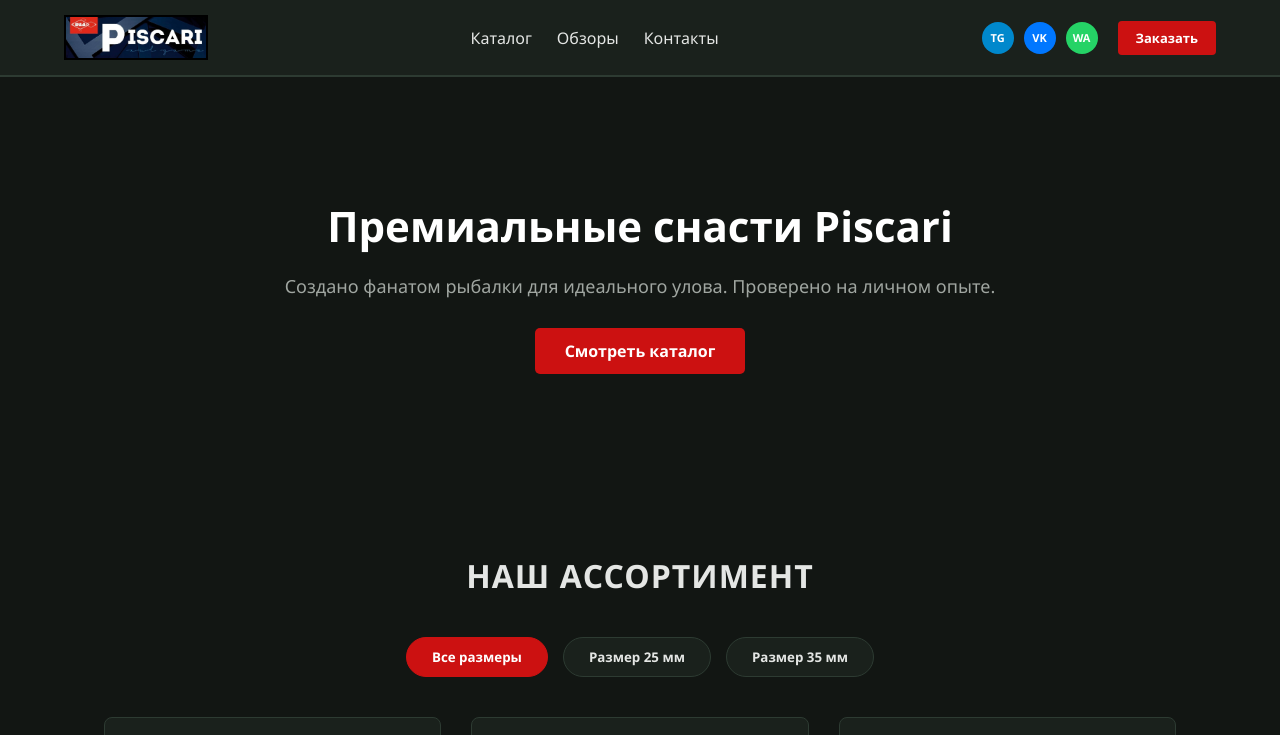
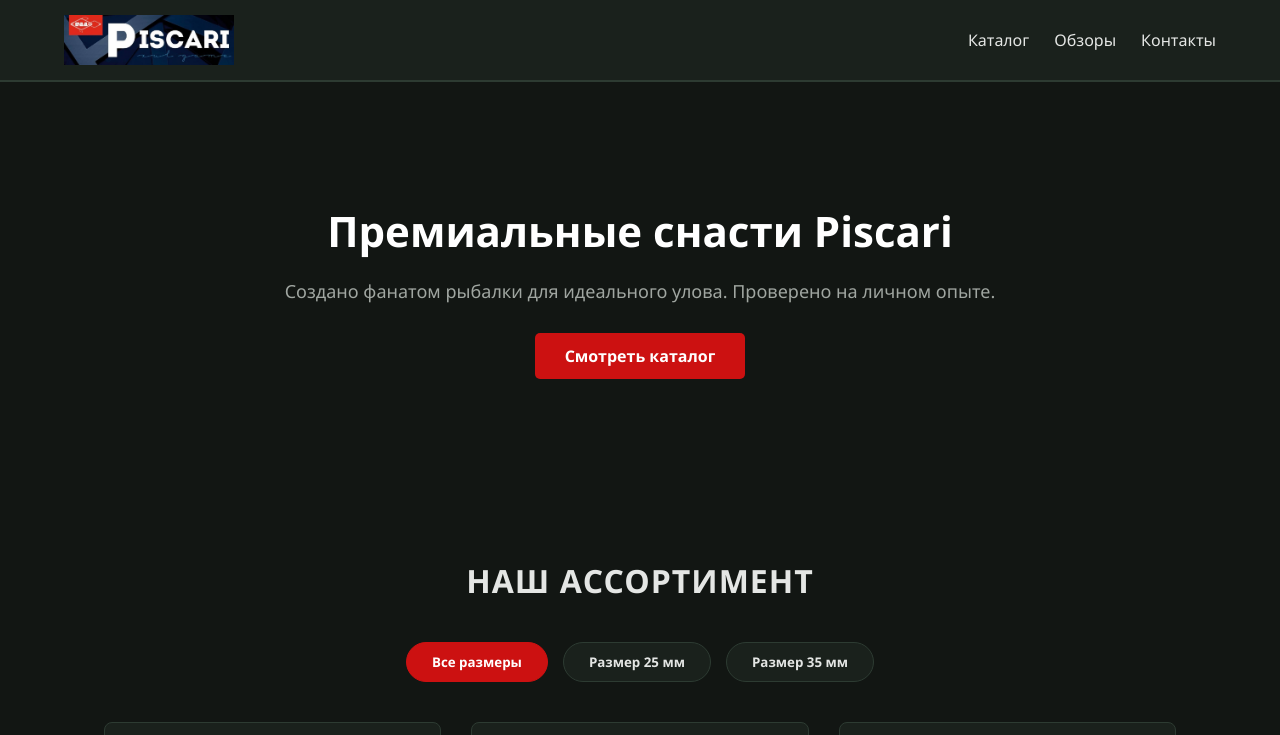
Before and after one commit to Reznikov92/piscari, a website built with Vite: page index.html in a window 1280 px wide. Shown: the top 735 px of the page. Built offline with nearby package versions, Linux system fonts and the light colour scheme.

Commit message:
замена логотипа

```diff
--- a/index.html
+++ b/index.html
@@ -1,37 +1,24 @@
 <!DOCTYPE html>
 <html lang="ru">
-
   <head>
     <meta charset="UTF-8" />
     <meta name="viewport" content="width=device-width, initial-scale=1.0" />
     <title>Piscari — Авторские рыболовные снасти</title>
   </head>
-
   <body>
     <!-- ШАПКА САЙТА -->
     <header class="header">
       <div class="logo">
-      <!-- Картинка-иконка логотипа -->
+        <!-- Умный динамический путь для нового логотипа -->
         <img src="<%= BASE_URL %>logo.png" alt="Piscari Логотип" class="logo-img">
       </div>
 
-    <!-- Навигация по центру -->
+      <!-- Навигация по центру/справа -->
       <nav class="nav">
         <a href="#catalog">Каталог</a>
         <a href="#video">Обзоры</a>
         <a href="#contacts">Контакты</a>
       </nav>
-
-    <!-- Соцсети и кнопка действия справа -->
-    <div class="header-right">
-      <div class="header-socials">
-        <a href="https://t.me" target="_blank" class="nav-social tg" title="Telegram">TG</a>
-        <a href="https://vk.com" target="_blank" class="nav-social vk" title="ВКонтакте">VK</a>
-        <a href="https://whatsapp.com" target="_blank" class="nav-social wa" title="WhatsApp">WA</a>
-      </div>
-      <button class="btn-header-order"
-        onclick="document.getElementById('contacts').scrollIntoView({behavior: 'smooth'})">Заказать</button>
-    </div>
     </header>
 
     <!-- ГЛАВНЫЙ ЭКРАН -->
@@ -62,7 +49,12 @@
     <section id="video" class="video-section">
       <h2>Снасти Piscari в действии</h2>
       <div class="video-container">
-      <iframe width="100%" height="450" src="https://youtube.com" title="YouTube video player" frameborder="0"
+        <iframe
+          width="100%"
+          height="450"
+          src="https://youtube.com"
+          title="YouTube video player"
+          frameborder="0"
           allow="accelerometer; autoplay; clipboard-write; encrypted-media; gyroscope; picture-in-picture; web-share"
           allowfullscreen>
         </iframe>
@@ -86,7 +78,17 @@
           <p class="copyright">© 2026 Piscari. Все права защищены.</p>
         </div>
 
+        <div class="footer-socials">
+          <h4>Связаться с мастером:</h4>
+          <div class="social-buttons">
+            <a href="https://t.me" target="_blank" class="social-link tg">Telegram</a>
+            <a href="https://vk.com" target="_blank" class="social-link vk">ВКонтакте</a>
+            <a href="https://whatsapp.com" target="_blank" class="social-link wa">WhatsApp</a>
+          </div>
+        </div>
+      </div>
+    </footer>
+
     <script type="module" src="/src/main.ts"></script>
   </body>
-
 </html>
--- a/src/main.ts
+++ b/src/main.ts
@@ -1,4 +1,4 @@
-import './style.css'
+import './style.css' // Подключаем наши очищенные стили
 
 interface Product {
   id: number;
--- a/src/style.css
+++ b/src/style.css
@@ -19,7 +19,7 @@
    ========================================================================== */
 .header {
   display: flex;
-  justify-content: space-between;
+  justify-content: space-between; /* Расталкивает логотип влево, а навигацию вправо */
   align-items: center;
   padding: 15px 5%;
   background-color: #1a211c;
@@ -32,27 +32,18 @@
 .logo {
   display: flex;
   align-items: center;
-  gap: 12px; /* Отступ между картинкой и текстом Piscari */
 }
 
+/* ЧИСТЫЙ СТИЛЬ ПОД НОВЫЙ ЛОГОТИП КЛИЕНТА (БЕЗ ФИЛЬТРОВ И НАЛОЖЕНИЙ) */
 .logo-img {
-  height: 45px; /* Немного уменьшили высоту, чтобы гармонично смотрелось с текстом */
-  width: auto;
-  object-fit: contain;
-  border: 2px solid black;
-  background-color: transparent;
+  height: 50px;        /* Оптимальная высота логотипа в шапке */
+  width: auto;         /* Пропорции ширины сохраняются автоматически */
+  object-fit: contain; /* Защита от сжатия и искажения рисунка */
+  background-color: transparent; /* Никаких фоновых квадратов */
+  filter: none;        /* Полный сброс всех инверсий и фильтров */
 }
 
-/* Красивое текстовое название бренда в шапке */
-.logo-text {
-  font-size: 22px;
-  font-weight: 800;
-  color: #fff;
-  text-transform: uppercase;
-  letter-spacing: 1.5px;
-}
-
-/* Меню навигации строго по центру */
+/* Меню навигации аккуратно прижато к правому краю */
 .nav {
   display: flex;
   gap: 25px;
@@ -66,59 +57,7 @@
 }
 
 .nav a:hover {
-  color: #cc1111;
-}
-
-/* Правая часть шапки: соцсети + кнопка */
-.header-right {
-  display: flex;
-  align-items: center;
-  gap: 20px;
-}
-
-.header-socials {
-  display: flex;
-  gap: 10px;
-}
-
-/* Маленькие круглые кнопочки соцсетей в шапке */
-.nav-social {
-  display: flex;
-  align-items: center;
-  justify-content: center;
-  width: 32px;
-  height: 32px;
-  border-radius: 50%;
-  color: #fff;
-  text-decoration: none;
-  font-size: 11px;
-  font-weight: bold;
-  transition: transform 0.2s, background-color 0.3s;
-}
-
-.nav-social:hover {
-  transform: scale(1.1);
-}
-
-.nav-social.tg { background-color: #0088cc; }
-.nav-social.vk { background-color: #0077ff; }
-.nav-social.wa { background-color: #25d366; }
-
-/* Кнопка "Заказать" в шапке */
-.btn-header-order {
-  padding: 8px 18px;
-  background-color: #cc1111;
-  border: none;
-  color: #fff;
-  font-weight: bold;
-  border-radius: 4px;
-  cursor: pointer;
-  font-size: 13px;
-  transition: background-color 0.3s;
-}
-
-.btn-header-order:hover {
-  background-color: #990000;
+  color: #cc1111; /* Подсветка ссылок красным при наведении */
 }
 
 /* ==========================================================================
@@ -199,7 +138,7 @@
 }
 
 /* ==========================================================================
-   5. СЕТКА ТОВАРОВ И КАРТОЧКИ СНАСТЕЙ
+   5. СЕТКА ТОВАРОВ И КАРТОЧКИ СНАСТЕЙ (25мм / 35мм)
    ========================================================================== */
 .product-grid {
   display: grid;
@@ -320,7 +259,6 @@
   font-size: 14px;
 }
 
-/* Стили для юридического блока */
 .footer-legal {
   margin-top: 15px;
   border-top: 1px solid #2d3b32;
@@ -344,7 +282,6 @@
   color: #636e65;
 }
 
-/* Блок соцсетей в подвале */
 .footer-socials h4 {
   color: #fff;
   margin-bottom: 15px;
@@ -381,17 +318,13 @@
 .social-link.wa:hover { background-color: #20ba5a; }
 
 /* ==========================================================================
-   8. АДАПТИВНОСТЬ ДЛЯ МОБИЛЬНЫХ УСТРОЙСТВ (MEDIA QUERIES)
+   8. АДАПТИВНОСТЬ ДЛЯ МОБИЛЬНЫХ УСТРОЙСТВ
    ========================================================================== */
 @media (max-width: 768px) {
   .header {
     flex-direction: column;
     gap: 15px;
     text-align: center;
-  }
-  .header-right {
-    width: 100%;
-    justify-content: center;
   }
   .footer-content {
     flex-direction: column;
```
Lines whose indentation alone changed are shown as unchanged.
